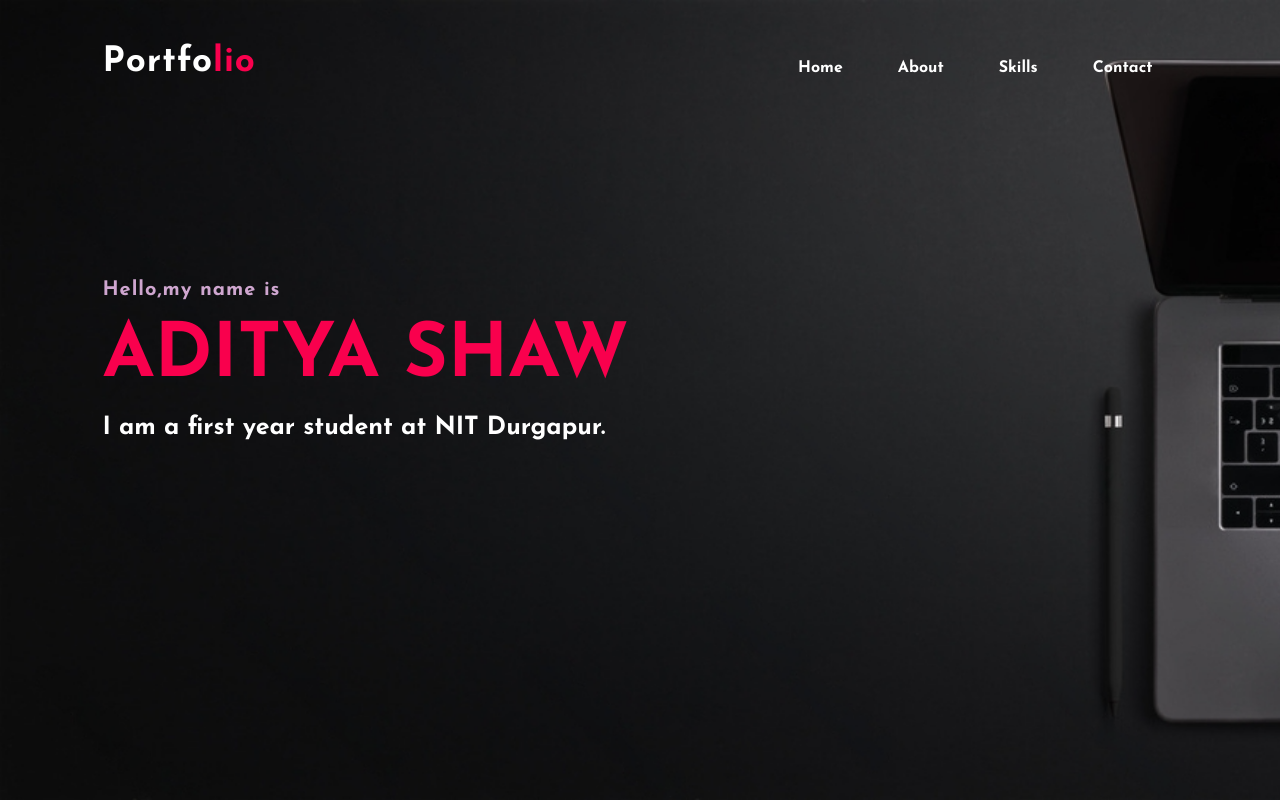
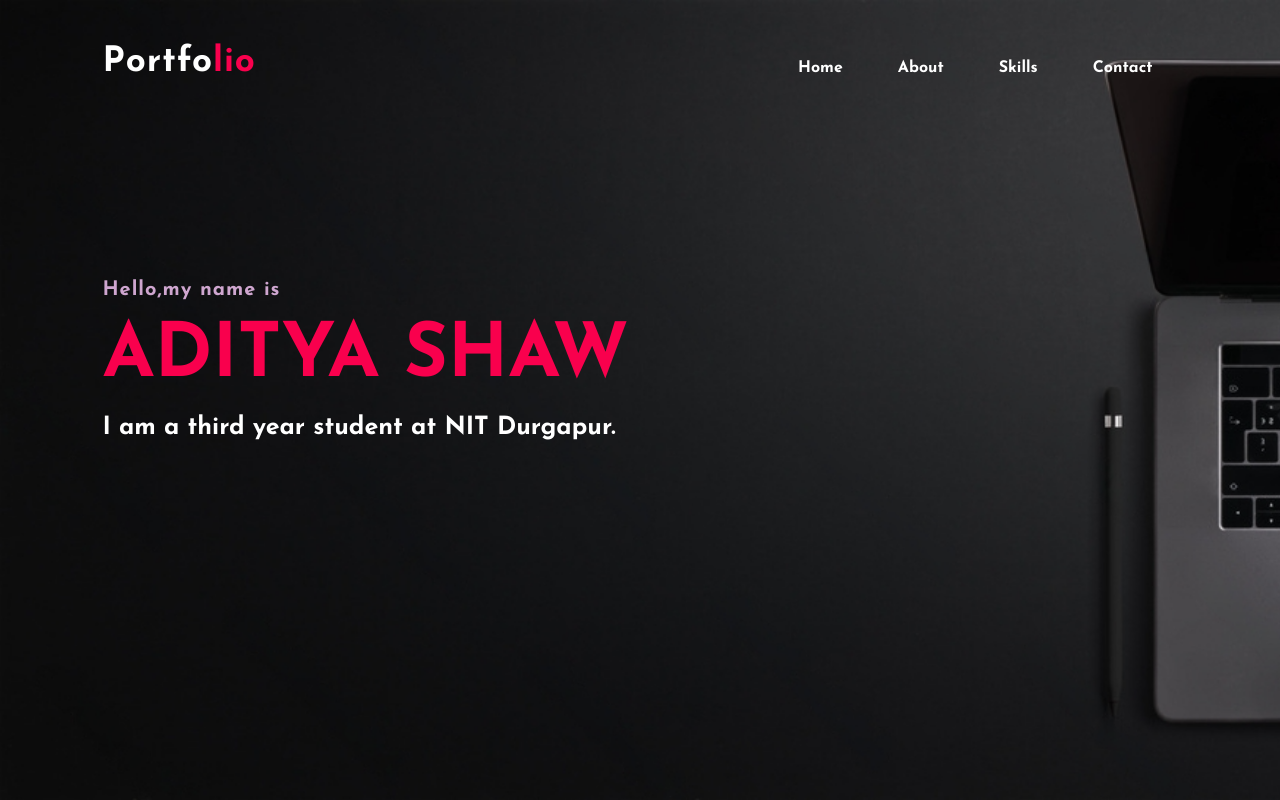
Before and after one commit to adityashaw970/PORTFOLIO3, a plain HTML site: page index.html in a window 1280 px wide. Shown: the top 800 px of the page. Drawn offline with Linux system fonts and the light colour scheme.

Commit message:
Update index.html

```diff
--- a/index.html
+++ b/index.html
@@ -30,7 +30,7 @@
 		<div class="content">
 			<h4>Hello,my name is</h4>
 			<h1><span>ADITYA SHAW</span></h1>
-			<h3>I am a first year student at NIT Durgapur.</h3>
+			<h3>I am a third year student at NIT Durgapur.</h3>
 		</div>
 	</div>
 
```
